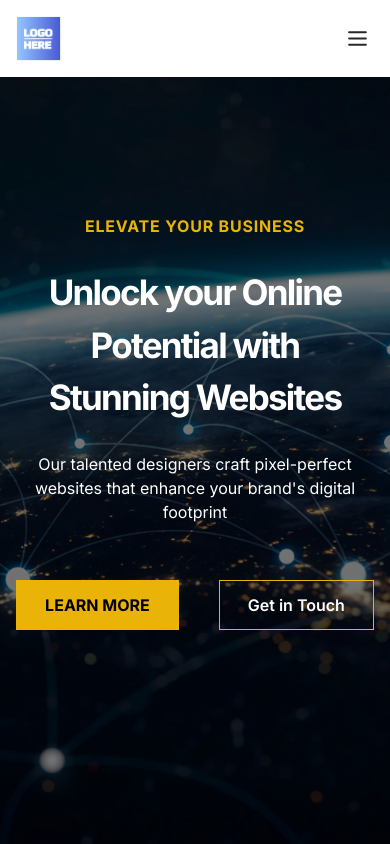
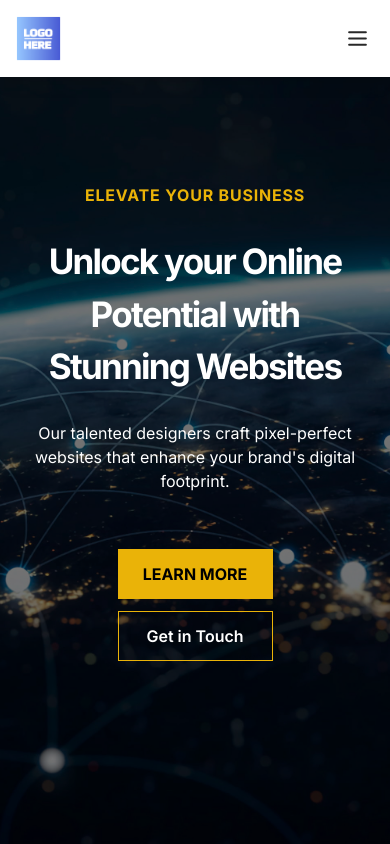
Before and after one commit to dna-projects/web-design-template, a Next.js app: page / in a window 390 px wide. Shown: the top 844 px of the page. Built offline with nearby package versions, Linux system fonts and the light colour scheme.

Commit message:
Flex column for landing page buttons on mobile resolution. More padding for landing page content. Minimum height for horizontal mobile orientation.

```diff
--- a/app/page.tsx
+++ b/app/page.tsx
@@ -11,23 +11,23 @@ export default function Home() {
       <main className='flex flex-col'>
 
           {/* Landing container */}
-          <div className='landing-image flex flex-col justify-center relative w-screen h-screen'>
+          <div className='landing-image flex flex-col justify-center relative h-screen min-h-[700px]'>
             <div className='flex justify-center absolute bg-black opacity-55 w-full h-full'></div>
 
             {/* Content */}
-            <div className='flex flex-col self-center items-center z-20 px-5'>
+            <div className='flex flex-col self-center items-center z-20 px-7 xs:px-16 lg:px-5'>
               <div className='text-center text-yellow-500 font-bold tracking-wider'>ELEVATE YOUR BUSINESS</div>
               <h1 className='text-center text-[35px] text-white font-bold tracking-tighter max-w-[600px] mt-7 md:text-[45px]'>Unlock your Online Potential with Stunning Websites</h1>
-              <p className='text-center text-white mt-7'>Our talented designers craft pixel-perfect websites that enhance your brand&apos;s digital footprint</p>
+              <p className='text-center text-white mt-7'>Our talented designers craft pixel-perfect websites that enhance your brand&apos;s digital footprint.</p>
             </div>
 
             {/* Buttons */}
-            <div className='flex flex-row justify-center gap-10 z-20 mt-14'>
+            <div className='flex flex-col justify-center self-center gap-3 z-20 mt-14 xs:flex-row'>
               <Link href='/about'>
-                <div className='border border-yellow-500 bg-yellow-500 font-bold px-7 py-3 hover:bg-white hover:border-white duration-200'>LEARN MORE</div>
+                <button className='border border-yellow-500 bg-yellow-500 font-bold w-[155px] py-3 hover:bg-white hover:border-white duration-200'>LEARN MORE</button>
               </Link>
               <Link href='/contact'>
-                <button className='border border-yellow-500 text-white font-semibold px-7 py-3 hover:bg-white hover:text-black hover:border-white duration-200 '>Get in Touch</button>
+                <button className='border border-yellow-500 text-white font-semibold w-[155px] py-3 hover:bg-white hover:text-black hover:border-white duration-200 '>Get in Touch</button>
               </Link>
             </div>
           </div>
--- a/tailwind.config.ts
+++ b/tailwind.config.ts
@@ -14,7 +14,7 @@ const config: Config = {
       colors: {
         'primary': '#7598ED',
       },
-      screen: {
+      screens: {
         'xs': '512px',
         '3xl': '1792px',
         '4xl': '2048px',
```
